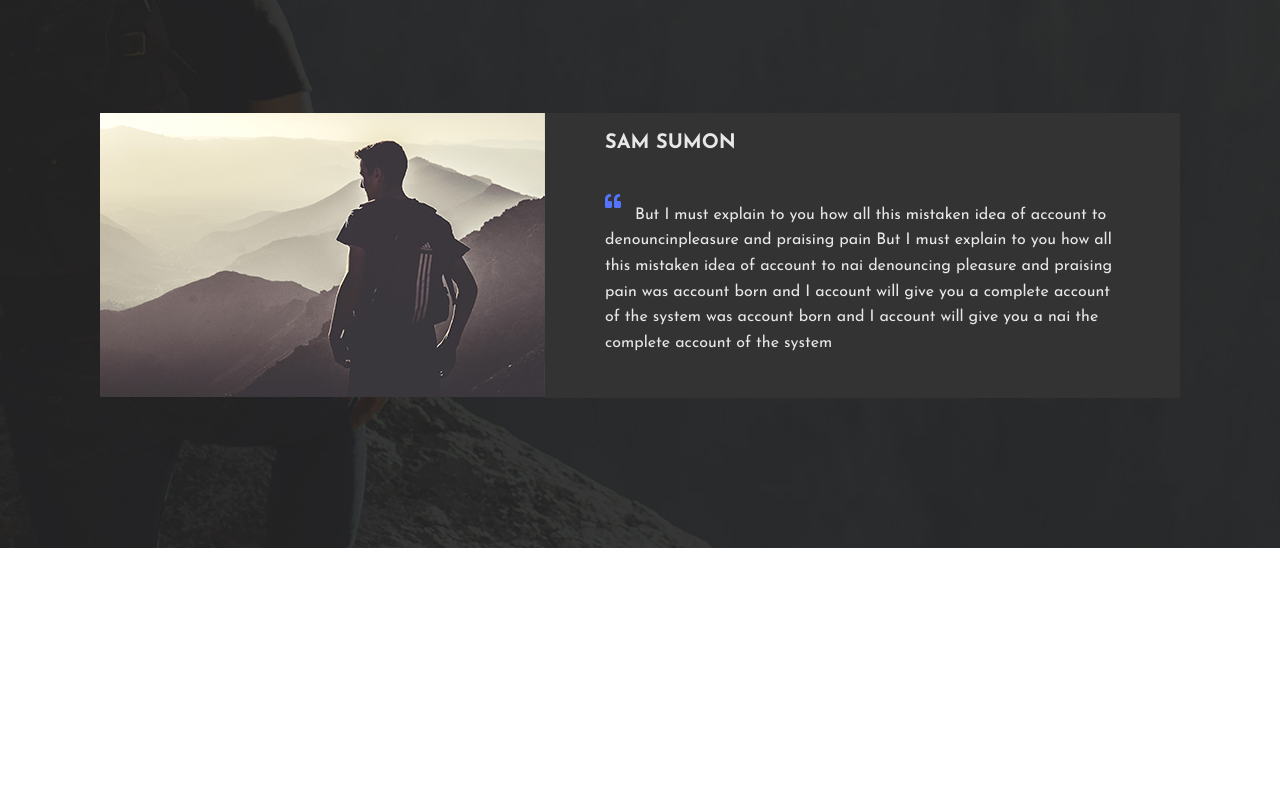
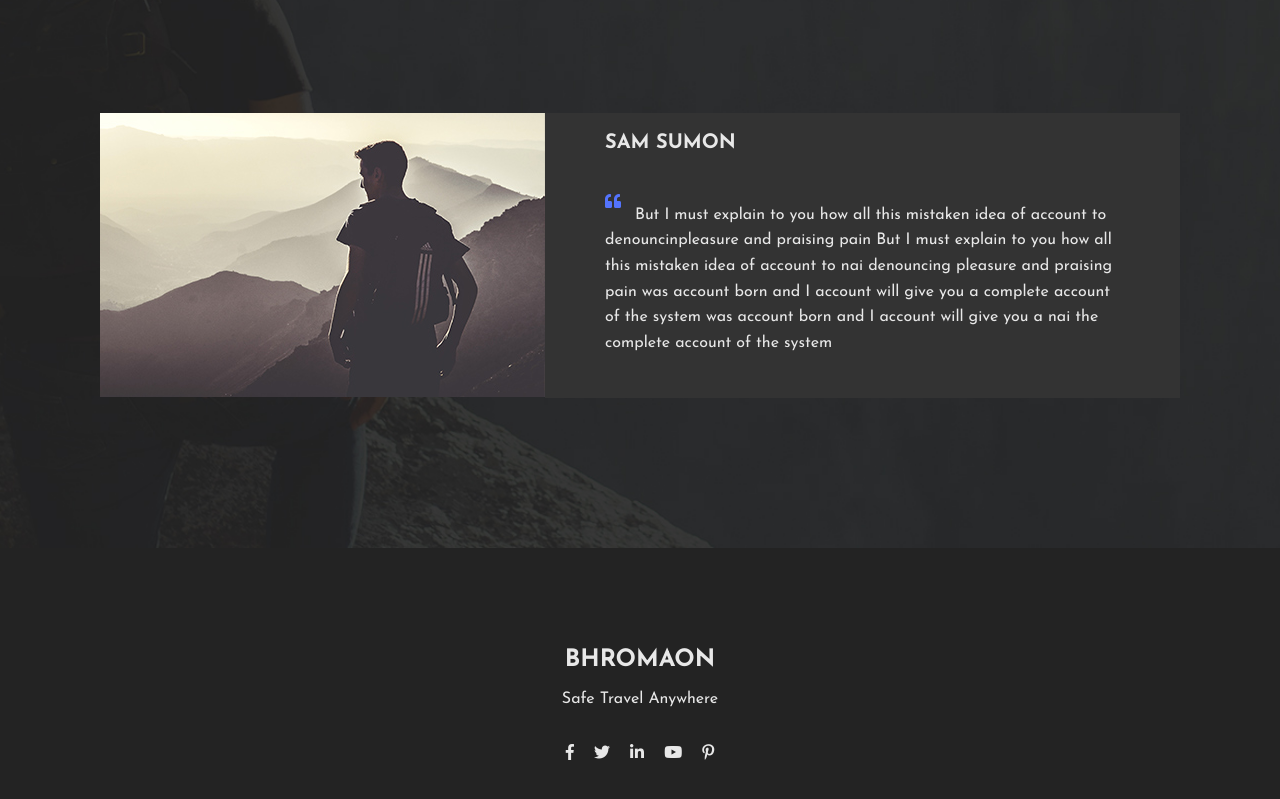
Before and after one commit to TimurTsokov/Ekzamen, a website: page index.html in a window 1280 px wide. Shown: the part 3799-4598 px from the top of the page. Before the commit the page ends 4347 px from the top, so only its background shows below. Drawn offline with Linux system fonts and the light colour scheme.

Commit message:
commit redakt after footer

```diff
--- a/index.html
+++ b/index.html
@@ -161,10 +161,18 @@
   </section>
 
 </main>
-<footer class="footer">
+<footer class="footer" style="background: #232323;">
 	<div class="container">
 		<div class="flex__footer">
-
+		  <h1 class="section__title section__title--fz24">Bhromaon</h1>
+		  <div class="section__text section__text-footer">Safe Travel Anywhere</div>
+		  <ul class="flex__footer-icon">
+			 <li><i class="fab fa-facebook-f"></i></li>
+			 <li><i class="fab fa-twitter"></i></li>
+			 <li><i class="fab fa-linkedin-in"></i></li>
+			 <li><i class="fab fa-youtube"></i></li>
+			 <li><i class="fab fa-pinterest-p"></i></li>
+		  </ul>
 		</div>
 	</div>
 </footer>
--- a/scss/style.scss
+++ b/scss/style.scss
@@ -126,12 +126,19 @@ body {
     &--fz20 {
       font-size: 2rem;
     }
+    &--fz24 {
+      font-size: 2.4rem;
+      margin: 100px 0 15px 0;
+    }
   }
   &__subtitle {
     font-size: 2.2rem;
   }
   &__text {
     margin-bottom: 60px;
+    &-footer {
+      margin: 0;
+    }
     &--margin {
       margin: 50px 0 0 0;
       text-indent: 30px;
@@ -193,8 +200,6 @@ body {
     width: 100%;
     &--w {
       width: 90%;
-      //position: absolute;
-      //right: 0;
     }
   }
 
@@ -228,14 +233,10 @@ body {
   align-items: center;
   &--wrap {
     flex-wrap: wrap;
-    //align-content: space-between;
     justify-content: center;
-
   }
 
   &--column {
-    //flex-direction: column;
-    //justify-content: center;
     align-content: center;
     flex-wrap: wrap;
   }
@@ -360,7 +361,6 @@ body {
         content: '';
         width: 70px;
         height: 70px;
-        //background-color: #ffffff;
         background-repeat: no-repeat;
         background-size: contain;
         position: absolute;
@@ -510,20 +510,28 @@ body {
   }
 }
 
-.footer {
-  color: #b9b9b9;
-}
-
 .flex__footer {
   display: flex;
-  flex-direction: row;
-  justify-content: space-between;
+  flex-direction: column;
   align-items: center;
-}
-
-.flex__footer-item {
-  b {
-    color: $red2;
-    font-weight: 700;
+  &-icon {
+    padding: 0;
+    margin: 30px 0 45px 0;
+    display: block;
+    font-size: 1.6rem;
+    li {
+      list-style-type: none;
+      display: inline-block;
+      margin-right: 15px;
+      text-align: center;
+      &:last-of-type {
+        margin-right: 0;
+      }
+      &:hover,
+      &:focus {
+        color: #5474fd;
+        cursor: pointer;
+      }
+    }
   }
 }
```
Also changed, not shown: css/style.css.
